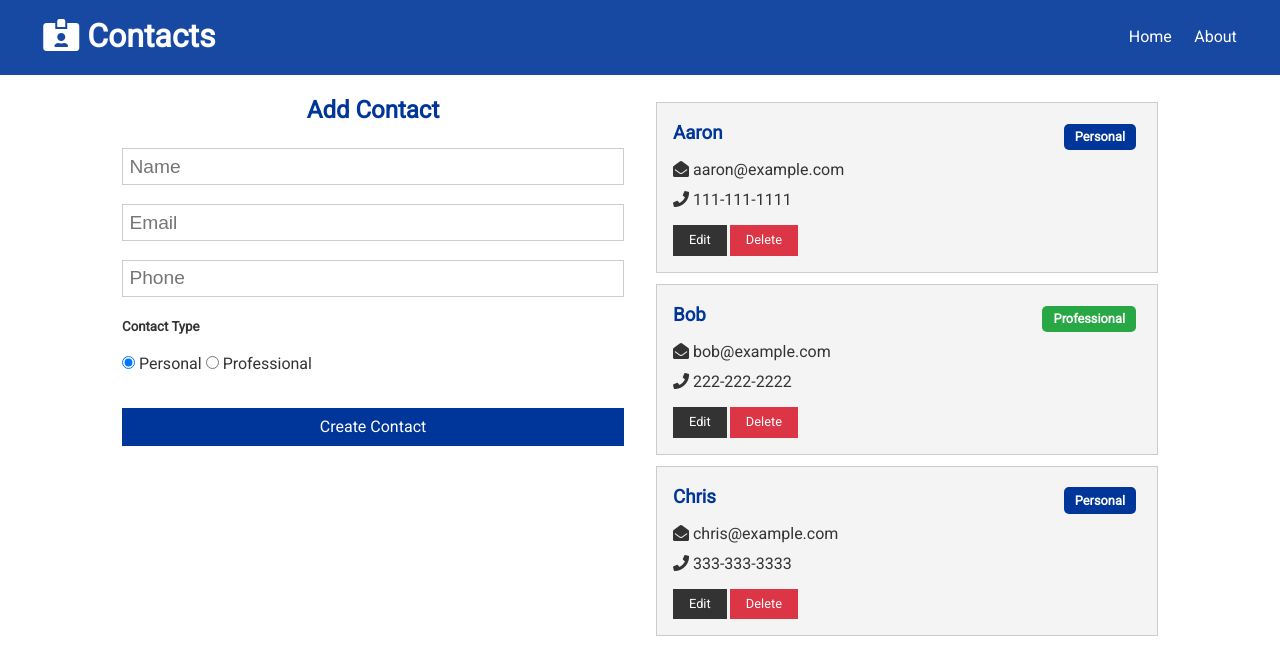
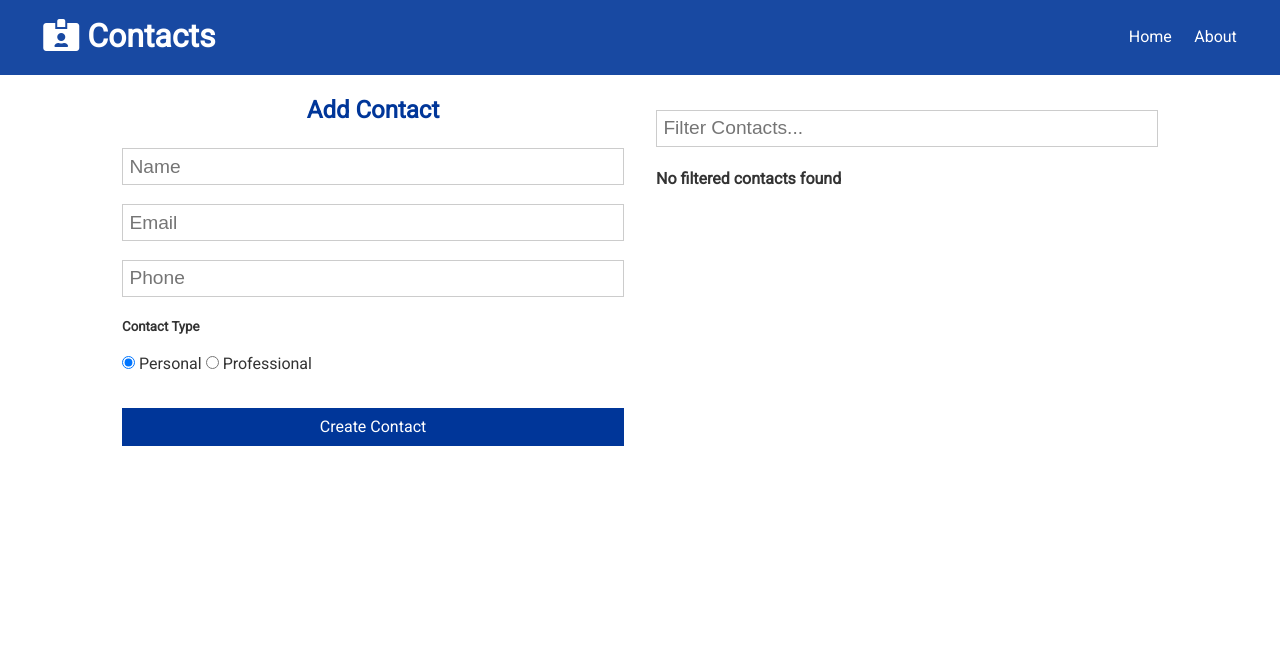
Before and after one commit to elvan/contact-manager-app-react-express, a React (Create React App) app in the folder frontend/: page / in a window 1280 px wide. Shown: the top 658 px of the page. Built offline with nearby package versions, Linux system fonts and the light colour scheme.

Commit message:
contact filter form and state

```diff
--- /dev/null
+++ b/frontend/src/components/contacts/ContactFilter.jsx
@@ -0,0 +1,22 @@
+import React, { useContext } from 'react';
+import { ContactContext } from '../../context/contact/ContactState';
+
+const ContactFilter = () => {
+  const { filterContacts, clearFilter } = useContext(ContactContext);
+
+  const onChange = (event) => {
+    if (event.target.value !== '') {
+      filterContacts(event.target.value);
+    } else {
+      clearFilter();
+    }
+  };
+
+  return (
+    <form onSubmit={(event) => event.preventDefault()}>
+      <input type='text' placeholder='Filter Contacts...' onChange={onChange} />
+    </form>
+  );
+};
+
+export default ContactFilter;
--- a/frontend/src/components/contacts/ContactForm.jsx
+++ b/frontend/src/components/contacts/ContactForm.jsx
@@ -35,6 +35,7 @@ const ContactForm = () => {
     }
 
     handleClear();
+    setContact(initialContact);
   };
 
   const handleClear = () => {
@@ -42,7 +43,7 @@ const ContactForm = () => {
   };
 
   useEffect(() => {
-    if (current) {
+    if (current !== null) {
       setContact(current);
     } else {
       setContact(initialContact);
--- a/frontend/src/components/contacts/ContactList.jsx
+++ b/frontend/src/components/contacts/ContactList.jsx
@@ -3,13 +3,25 @@ import { ContactContext } from '../../context/contact/ContactState';
 import ContactItem from './ContactItem';
 
 const ContactList = () => {
-  const { contacts } = useContext(ContactContext);
+  const { contacts, filtered } = useContext(ContactContext);
+
+  const filteredContacts = filtered ?? contacts;
+
+  if (contacts.length === 0) {
+    return <h4>No contacts found</h4>;
+  }
+
+  if (filtered?.length === 0) {
+    return <h4>No filtered contacts found</h4>;
+  }
 
   return (
     <>
-      {contacts.map((contact) => (
-        <ContactItem key={contact.id} contact={contact} />
-      ))}
+      {filteredContacts &&
+        filteredContacts.length > 0 &&
+        filteredContacts.map((contact) => (
+          <ContactItem key={contact.id} contact={contact} />
+        ))}
     </>
   );
 };
--- a/frontend/src/components/pages/Home.js
+++ b/frontend/src/components/pages/Home.js
@@ -1,6 +1,7 @@
 import React from 'react';
 import ContactForm from '../contacts/ContactForm';
 import ContactList from '../contacts/ContactList';
+import ContactFilter from '../contacts/ContactFilter';
 
 const Home = () => {
   return (
@@ -9,6 +10,7 @@ const Home = () => {
         <ContactForm />
       </div>
       <div>
+        <ContactFilter />
         <ContactList />
       </div>
     </div>
--- a/frontend/src/context/contact/ContactState.jsx
+++ b/frontend/src/context/contact/ContactState.jsx
@@ -3,7 +3,9 @@ import { v4 as uuidv4 } from 'uuid';
 import {
   ADD_CONTACT,
   CLEAR_CURRENT,
+  CLEAR_FILTER,
   DELETE_CONTACT,
+  FILTER_CONTACTS,
   SET_CURRENT,
   UPDATE_CONTACT,
 } from '../types';
@@ -34,7 +36,7 @@ const initialState = {
     },
   ],
   current: null,
-  filtered: null,
+  filtered: [],
   error: null,
 };
 
@@ -69,6 +71,16 @@ const ContactState = (props) => {
     dispatch({ type: CLEAR_CURRENT });
   };
 
+  const filterContacts = (contacts) => {
+    // @ts-ignore
+    dispatch({ type: FILTER_CONTACTS, payload: contacts });
+  };
+
+  const clearFilter = () => {
+    // @ts-ignore
+    dispatch({ type: CLEAR_FILTER });
+  };
+
   return (
     <ContactContext.Provider
       value={{
@@ -81,6 +93,8 @@ const ContactState = (props) => {
         deleteContact,
         setCurrent,
         clearCurrent,
+        filterContacts,
+        clearFilter,
       }}
     >
       {props.children}
--- a/frontend/src/context/contact/contactReducer.js
+++ b/frontend/src/context/contact/contactReducer.js
@@ -58,9 +58,13 @@ const contactReducer = (state, action) => {
     case FILTER_CONTACTS:
       return {
         ...state,
-        filtered: state.contacts.filter(({ name, email }) => {
-          const testString = `${name}${email}`.toLowerCase();
-          return testString.includes(action.payload.toLowerCase());
+        filtered: state.contacts.filter((contact) => {
+          const regex = new RegExp(`${action.payload}`, 'gi');
+          return (
+            contact.name.match(regex) ||
+            contact.email.match(regex) ||
+            contact.phone.match(regex)
+          );
         }),
       };
     case CLEAR_FILTER:
```
